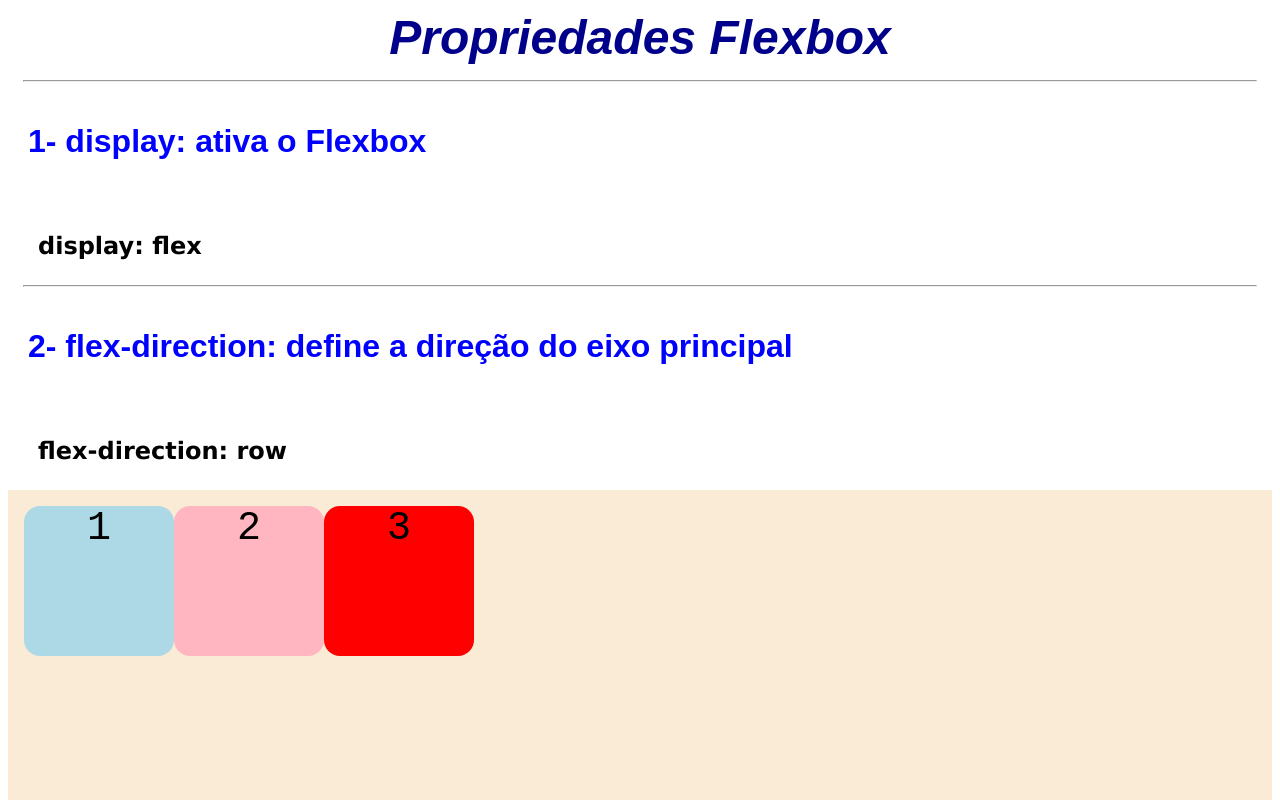
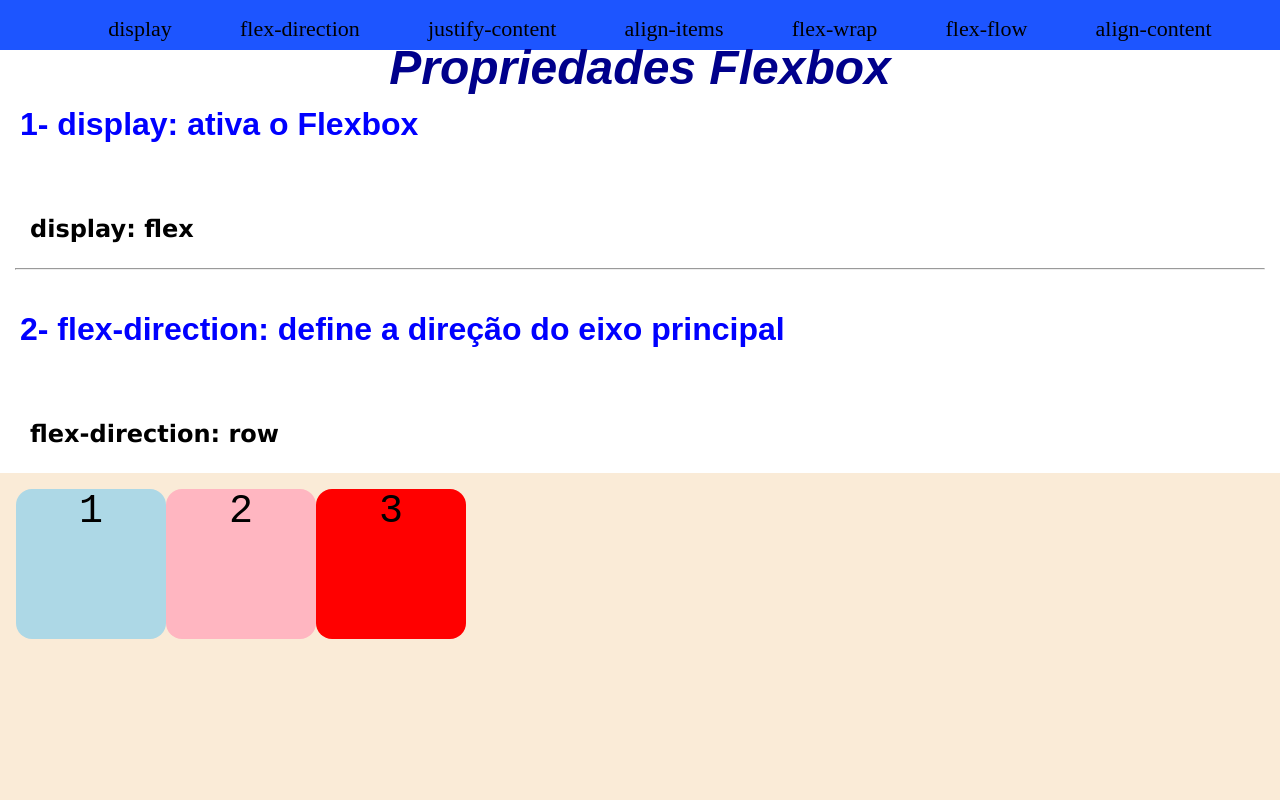
Before and after one commit to Emmanuelf21/css-flexbox-aula, a plain HTML site: page index.html in a window 1280 px wide. Shown: the top 800 px of the page. Drawn offline with Linux system fonts and the light colour scheme.

Commit message:
menu fixo

```diff
--- a/index.html
+++ b/index.html
@@ -9,14 +9,24 @@
 </head>
 
 <body>
+    <nav id="menu" class="barra-nav">
+        <ul>
+            <li><a href="#display">display</a></li>
+            <li><a href="#flex-direction">flex-direction</a></li>
+            <li><a href="#justify-content">justify-content</a></li>
+            <li><a href="#align-items">align-items</a></li>
+            <li><a href="#flex-wrap">flex-wrap</a></li>
+            <li><a href="#flex-flow">flex-flow</a></li>
+            <li><a href="#align-content">align-content</a></li>
+        </ul>
+    </nav>
     <h1 class="titulo-pagina">Propriedades Flexbox</h1>
-    <hr>
 
-    <h1 class="nome-da-propriedade">1- display: ativa o Flexbox</h1>
+    <h1 id="display" class="nome-da-propriedade">1- display: ativa o Flexbox</h1>
     <h2 class="valor-da-propriedade">display: flex</h2>
     <hr>
 
-    <h1 class="nome-da-propriedade">2- flex-direction: define a direção do eixo principal</h1>
+    <h1 id="flex-direction" class="nome-da-propriedade">2- flex-direction: define a direção do eixo principal</h1>
 
     <h2 class="valor-da-propriedade">flex-direction: row</h2>
     <main class="container-row">
@@ -46,7 +56,7 @@
         <div class="bloco-3"> 3 </div>
     </main>
 
-    <h1 class="nome-da-propriedade">3- justify-content: serve para alinhar os objetos no eixo principal</h1>
+    <h1 id="justify-content" class="nome-da-propriedade">3- justify-content: serve para alinhar os objetos no eixo principal</h1>
 
     <h2 class="valor-da-propriedade">justify-content: center</h2>
     <main class="justify-content-center">
@@ -90,7 +100,7 @@
         <div class="bloco-3"> 3 </div>
     </main>
 
-    <h1 class="nome-da-propriedade">4- align-items: alinhar os elementos no eixo perpendicular/secundário</h1>
+    <h1 id="align-items" class="nome-da-propriedade">4- align-items: alinhar os elementos no eixo perpendicular/secundário</h1>
 
     <h2 class="valor-da-propriedade">align-items: center</h2>
     <main class="container-align-items-center">
@@ -129,7 +139,7 @@
         <div class="bloco-3-fontes-diferentes"> 3 </div>
     </main>
 
-    <h1 class="nome-da-propriedade">5- flex-wrap - serve para decidir se os elementos irão para a linha de baixo quando chegar ao final do container, ou se eles ficarão espremidos</h1>
+    <h1 id="flex-wrap" class="nome-da-propriedade">5- flex-wrap - serve para decidir se os elementos irão para a linha de baixo quando chegar ao final do container, ou se eles ficarão espremidos</h1>
 
     <h2 class="valor-da-propriedade">flex-wrap: nowrap</h2>
     <main class="container-flexwrap-nowrap">
@@ -179,7 +189,7 @@
         <div class="bloco-3"> 12 </div>
     </main>
 
-    <h1 class="nome-da-propriedade-shorthand">6- flex-flow (SHORTHAND) - atalho para as propriedades flex-direction + flex-wrap</h1>
+    <h1 id="flex-flow" class="nome-da-propriedade-shorthand">6- flex-flow (SHORTHAND) - atalho para as propriedades flex-direction + flex-wrap</h1>
 
     <h2 class="valor-da-propriedade">flex-flow: row nowrap</h2>
     <main class="container-flexflow-row-nowrap">
@@ -197,7 +207,7 @@
         <div class="bloco-3"> 12 </div>
     </main>
 
-    <h1 class="nome-da-propriedade">7- align-content: para, quando houver quebra de linha (ou seja, flex-wrap) e nós queremos alinhar os elementos no eixo perpendicular/secundário</h1>
+    <h1 id="align-content" class="nome-da-propriedade">7- align-content: para, quando houver quebra de linha (ou seja, flex-wrap) e nós queremos alinhar os elementos no eixo perpendicular/secundário</h1>
 
     <h2 class="valor-da-propriedade">align-content: center</h2>
     <main class="container-align-content-center">
@@ -293,7 +303,6 @@
         <div class="bloco-3"> 12 </div>
     </main>
 
-
 </body>
 
 
--- a/style.css
+++ b/style.css
@@ -1,3 +1,8 @@
+body{
+    width: 100%;
+    margin: auto;
+}
+
 .titulo-pagina{
     text-align: center;
     font-style: italic;
@@ -6,6 +11,34 @@
     font-family:Arial, Helvetica, sans-serif;
     color: darkblue;
     margin: 10px;
+    position: relative;
+    top: 30px;
+}
+.barra-nav{
+    width: 100%;
+    margin: auto;
+    height: 50px;
+    position: fixed;
+    top: 0;
+    background-color: rgb(29, 85, 255);
+}
+
+.barra-nav ul{
+    display: flex;
+    flex-direction: row;
+    justify-content: space-evenly;
+    list-style: none;
+}
+
+.barra-nav ul li a{
+    text-decoration: none;
+    color: black;
+    font-size: 22px;
+    cursor: pointer;
+}
+
+.barra-nav ul li a:hover{
+    text-shadow: 3px 3px 3px rgba(0, 0, 0, 0.393);
 }
 
 .nome-da-propriedade {
@@ -373,6 +406,7 @@ hr {
     padding: 16px;
     height: 500px;
 }
+
 .container-align-content-space-around{
     display: flex;
     flex-direction: row;
@@ -385,6 +419,7 @@ hr {
     padding: 16px;
     height: 500px;
 }
+
 .container-align-content-space-between{
     display: flex;
     flex-direction: row;
```
